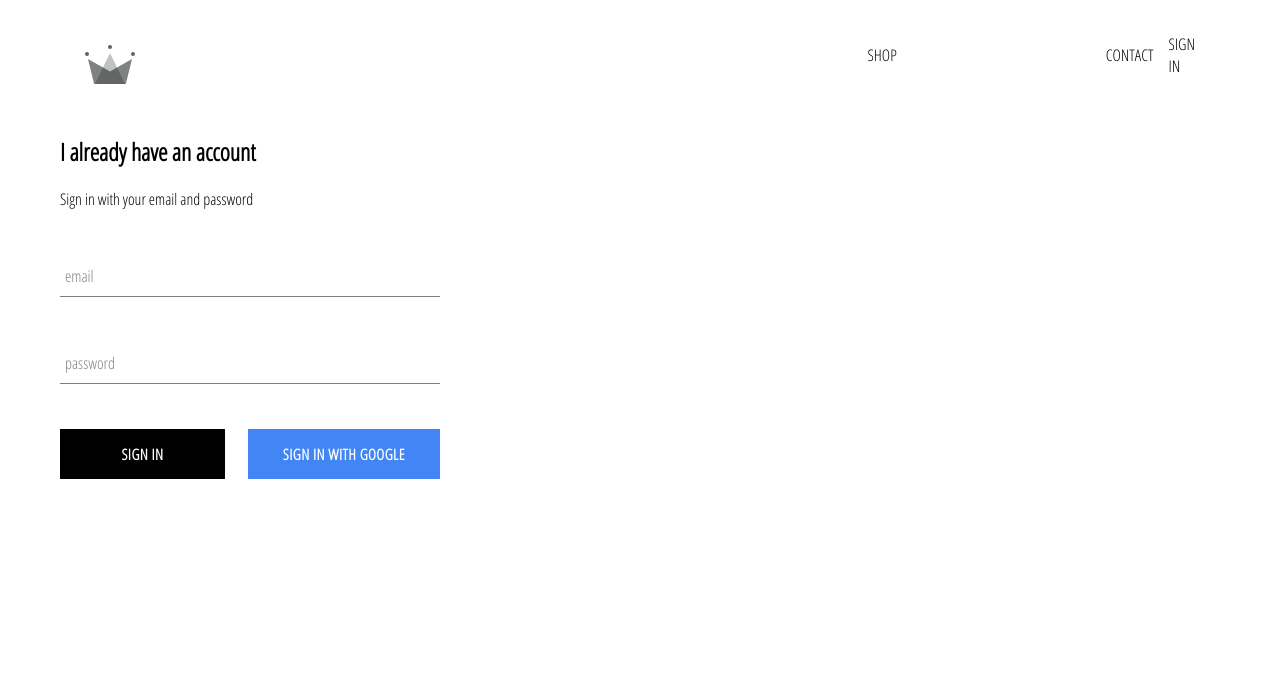
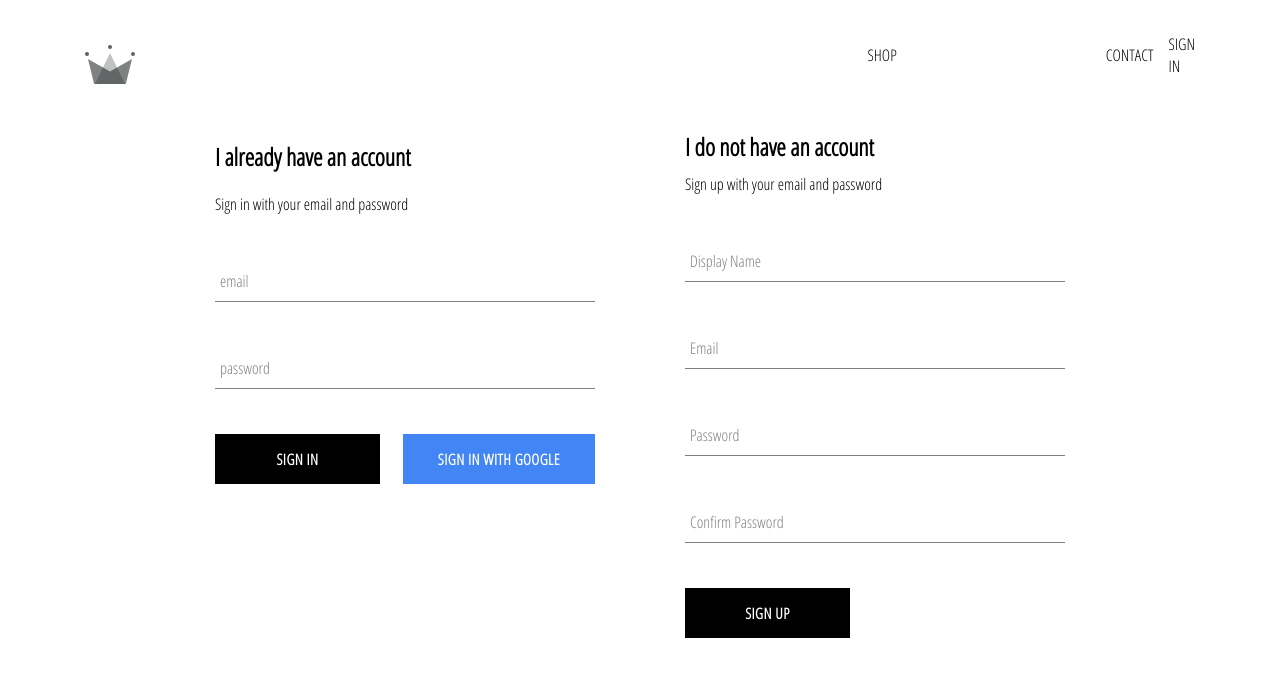
Before and after one commit to saulpereira/crwn-clothing-rsagas, a React (Create React App) app: page /signin in a window 1280 px wide. Shown: the top 676 px of the page. Built offline with nearby package versions, Linux system fonts and the light colour scheme; no server answers.

Commit message:
Implemented firebase utils, included ability to store authenticated users

```diff
--- a/src/App.js
+++ b/src/App.js
@@ -6,7 +6,7 @@
 import ShopPage from './pages/shop/shop.component';
 import Header from "./components/header/header.component";
 import SignInAndSignUpPage from './pages/sign-in-and-sign-up/sign-in-and-sign-up.component';
-import { auth } from './firebase/firebase.utils';
+import { auth, createUserProfileDocument } from './firebase/firebase.utils';
 
 class App extends React.Component {
   constructor() {
@@ -20,10 +20,24 @@
   unsubscribeFromAuth = null;
 
   componentDidMount() {
-    this.unsubscribeFromAuth =  auth.onAuthStateChanged(user => {
-      this.setState({ currentUser: user});
+    this.unsubscribeFromAuth =  auth.onAuthStateChanged(async userAuth => {
+      if (userAuth) {
+        const userRef = await createUserProfileDocument(userAuth);
 
-      console.log(user);
+        userRef.onSnapshot(snapShot => {
+          this.setState({
+            currentUser: {
+              id: snapShot.id,
+              ...snapShot.data()
+            }
+          });
+
+          console.log(this.state);
+        })
+      } else
+      {
+        this.setState({currentUser: userAuth});
+      }
     })
   };
 
--- /dev/null
+++ b/src/components/sign-up/sign-up.component.jsx
@@ -0,0 +1,100 @@
+import React from 'react';
+import FormInput from '../form-input/form-input.component';
+import CustomButton from '../custom-button/custom-button.component';
+import { auth, createUserProfileDocument } from '../../firebase/firebase.utils';
+import './sign-up.styles.scss';
+
+
+class SignUp extends React.Component {
+    constructor() {
+        super();
+
+        this.state = {
+            displayName: '',
+            email: '',
+            password: '',
+            confirmPassword: ''
+        }
+    }
+
+    handleSubmit = async event => {
+        event.preventDefault();
+
+        const {displayName, email, password, confirmPassword} = this.state;
+        if (password !== confirmPassword)  {
+            alert("passwords don't match");
+            return;
+        }
+
+        try {
+            const { user } = await auth.createUserWithEmailAndPassword(
+                email,
+                password
+            );
+
+            await createUserProfileDocument(user, { displayName});
+
+            this.setState({
+                displayName: '',
+                email: '',
+                password: '',
+                confirmPassword: ''
+            })
+        } catch (error) {
+            console.error(error);
+        }
+    }
+
+    handleChange = event => {
+        const { name, value } = event.target;
+
+        this.setState({[name]: value});
+    }
+
+    render() {
+        const {displayName, email, password, confirmPassword} = this.state;
+        return (
+            <div className='sign-up'>
+                <h2 className='title'>I do not have an account</h2>
+                <span>Sign up with your email and password</span>
+                <form className='sign-up-form' onSubmit={this.handleSubmit}>
+                    <FormInput
+                        type='text'
+                        name='displayName'
+                        value={displayName}
+                        onChange={this.handleChange}
+                        label='Display Name'
+                        required
+                    />
+                    <FormInput
+                        type='email'
+                        name='email'
+                        value={email}
+                        onChange={this.handleChange}
+                        label='Email'
+                        required
+                    />
+                    <FormInput
+                        type='password'
+                        name='password'
+                        value={password}
+                        onChange={this.handleChange}
+                        label='Password'
+                        required
+                    />
+                    <FormInput
+                        type='password'
+                        name='confirmPassword'
+                        value={confirmPassword}
+                        onChange={this.handleChange}
+                        label='Confirm Password'
+                        required
+                    />
+                    <CustomButton type='submit'>SIGN UP</CustomButton>
+                </form>
+            </div>
+        )
+    }
+}
+
+export default SignUp;
--- /dev/null
+++ b/src/components/sign-up/sign-up.styles.scss
@@ -0,0 +1,9 @@
+.sign-up {
+    display: flex;
+    flex-direction: column;
+    width: 380px;
+
+    .title {
+        margin: 10px 0;
+    }
+}
--- a/src/firebase/firebase.utils.js
+++ b/src/firebase/firebase.utils.js
@@ -13,7 +13,35 @@
     measurementId: "G-JGKNR35T00"
   };
 
+export const createUserProfileDocument = async (userAuth, additionalData) => {
+  if (!userAuth) return;
+
+  const userRef = firestore.doc(`users/${userAuth.uid}`);
+
+  const snapShot = await userRef.get();
+
+  if (!snapShot.exists) {
+    const { displayName, email} = userAuth;
+    const createdAt = new Date();
+
+    try {
+      await userRef.set({
+        displayName,
+        email,
+        createdAt,
+        ...additionalData
+      })
+
+    } catch (error) {
+        console.log('error creating user', error.message)
+    }
+  }
+
+  return userRef;
+}
+
 firebase.initializeApp(config);
+
 
 export const auth = firebase.auth();
 export const firestore = firebase.firestore();
--- a/src/pages/sign-in-and-sign-up/sign-in-and-sign-up.component.jsx
+++ b/src/pages/sign-in-and-sign-up/sign-in-and-sign-up.component.jsx
@@ -1,10 +1,12 @@
 import React from 'react';
 import './sign-in-and-sign-up.styles.scss';
 import SignIn from '../../components/sign-in/sign-in.component';
+import SignUp from '../../components/sign-up/sign-up.component';
 
 const SignInAndSignUpPage = () => (
     <div className='sign-in-and-sign-up'>
         <SignIn />
+        <SignUp />
     </div>
 )
 
--- a/src/pages/sign-in-and-sign-up/sign-in-and-sign-up.styles.scss
+++ b/src/pages/sign-in-and-sign-up/sign-in-and-sign-up.styles.scss
@@ -0,0 +1,6 @@
+.sign-in-and-sign-up {
+    width: 850px;
+    display: flex;
+    justify-content: space-between;
+    margin: 30px auto;
+}
```
